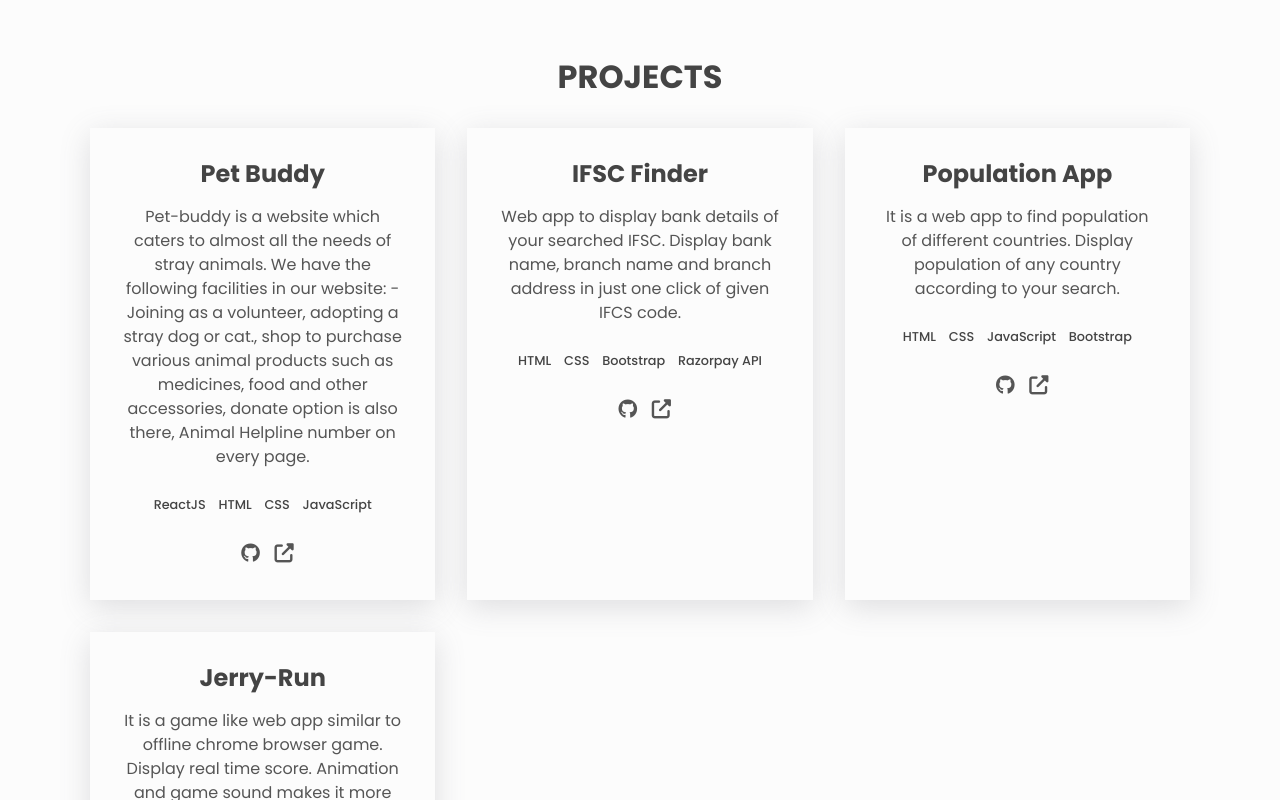
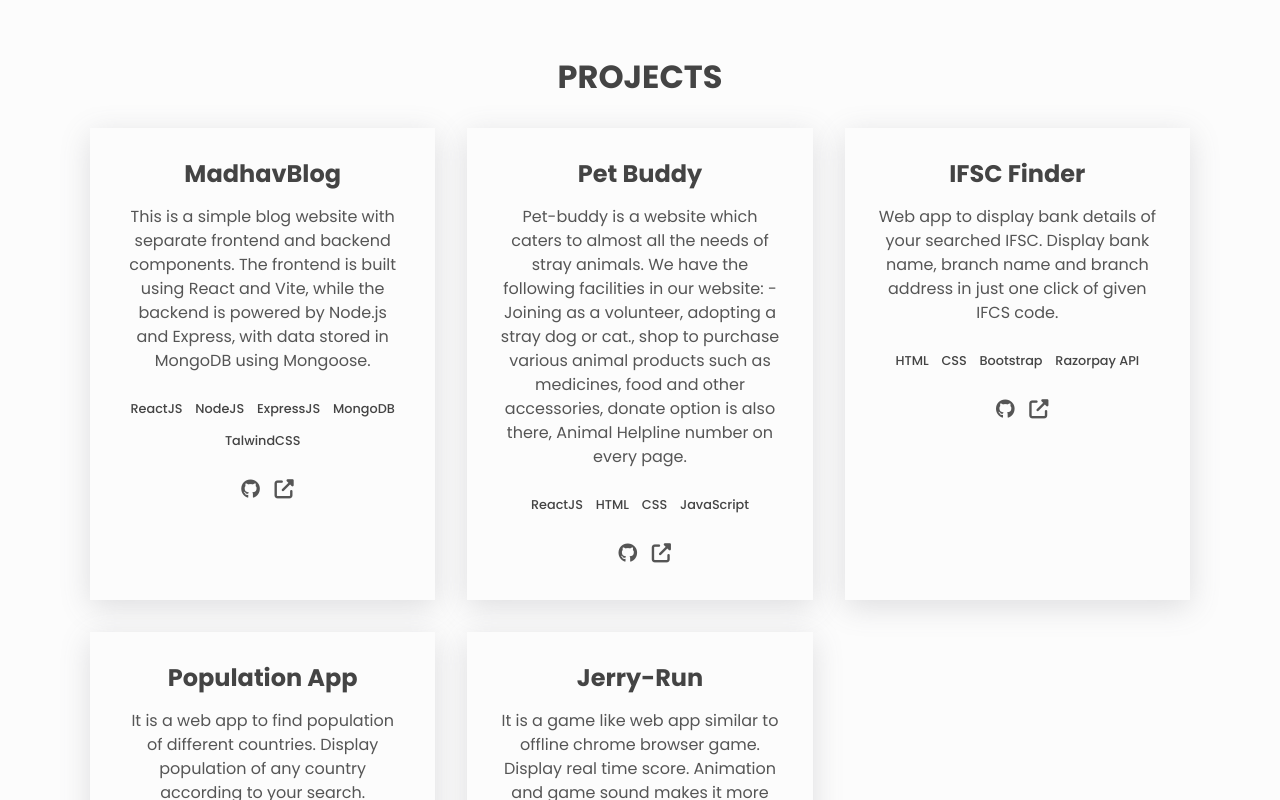
Before and after one commit to madhavgupta07/portfolio-madhavgupta07, a plain HTML site: page index.html in a window 1280 px wide. Shown: the part 597-1397 px from the top of the page. Drawn offline with Linux system fonts and the light colour scheme.

Commit message:
Project Added

```diff
--- a/index.html
+++ b/index.html
@@ -74,6 +74,30 @@
       <h2 class="section__title">Projects</h2>
 
       <div class="projects__grid">
+
+        <div class="project">
+          <h3>MadhavBlog</h3>
+          <p class="project__description">
+            This is a simple blog website with separate frontend and backend components. The frontend is built using React and Vite, while the backend is powered by Node.js and Express, with data stored in MongoDB using Mongoose.
+          </p>
+          <p></p>
+          <ul class="project__stack">
+            <li class="project__stack-item">ReactJS</li>
+            <li class="project__stack-item">NodeJS</li>
+            <li class="project__stack-item">ExpressJS</li>
+            <li class="project__stack-item">MongoDB</li>
+            <li class="project__stack-item">TalwindCSS</li>
+          </ul>
+
+          <a href="https://github.com/madhavgupta07/MadhavBlog" aria-label="source code" class="link link--icon"
+            target="_blank">
+            <i aria-hidden="true" class="fab fa-github"></i>
+          </a>
+          <a href="https://react-app-3b399.web.app/" aria-label="live preview" class="link link--icon"
+            target="_blank">
+            <i aria-hidden="true" class="fas fa-external-link-alt"></i>
+          </a>
+        </div>
         <div class="project">
           <h3>Pet Buddy</h3>
           <p class="project__description">
```
